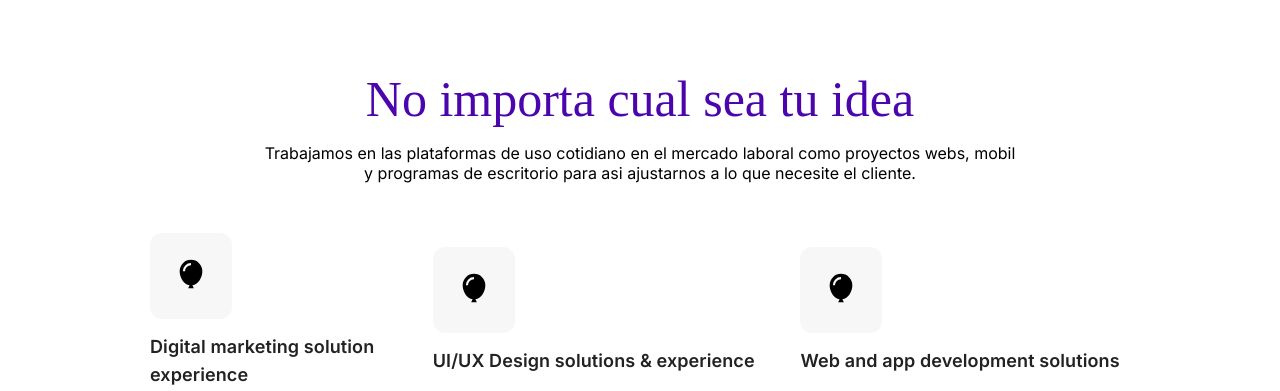
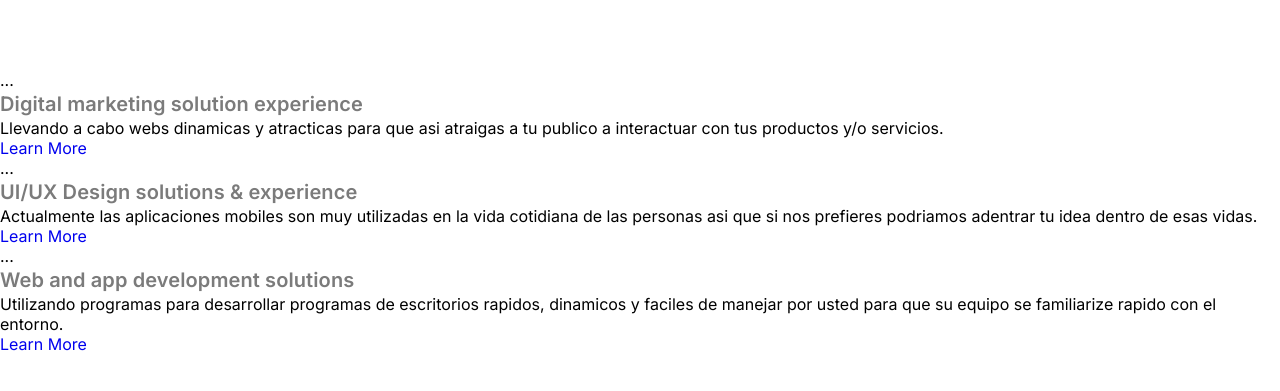
Before and after one commit to HaroldMart/grupo-software, a Next.js app: page / in a window 1280 px wide. Shown: the part 770-1161 px from the top of the page. Built offline with nearby package versions, Linux system fonts and the light colour scheme; a web font is replaced by a local one.

Commit message:
feat: new services compoment created

```diff
--- a/app/(pages)/(home)/page.tsx
+++ b/app/(pages)/(home)/page.tsx
@@ -8,11 +8,14 @@ import Card from "../../components/card";
 import projects from "../../static/projects";
 import Header from "../../components/partials/header";
 import services from "../../static/services";
+import ServicesLinks from "../../components/services-links";
 
 export default function Page() {
 	return (
 		<main>
 			<Header />
+
+			<ServicesLinks />
 
 			<section className="section-1">
 				<div className="container">
--- /dev/null
+++ b/app/components/services-links.tsx
@@ -0,0 +1,35 @@
+
+
+
+export default function ServicesLinks() {
+
+
+    return (
+        <ul>
+            <li>
+                <div className="service-icon">
+                    ...
+                </div>
+                <h5 className="service-title">Digital marketing solution experience</h5>
+                <div className="service-description">Llevando a cabo webs dinamicas y atracticas para que asi atraigas a tu publico a interactuar con tus productos y/o servicios.</div>
+                <a className="service-link-button" href="#">Learn More</a>
+            </li>
+            <li>
+            <div className="service-icon">
+                    ...
+                </div>
+                <h5 className="service-title">UI/UX Design solutions & experience</h5>
+                <div className="service-description">Actualmente las aplicaciones mobiles son muy utilizadas en la vida cotidiana de las personas asi que si nos prefieres podriamos adentrar tu idea dentro de esas vidas.</div>
+                <a className="service-link-button" href="#">Learn More</a>
+            </li>
+            <li>
+            <div className="service-icon">
+                    ...
+                </div>
+                <h5 className="service-title">Web and app development solutions</h5>
+                <div className="service-description">Utilizando programas para desarrollar programas de escritorios rapidos, dinamicos y faciles de manejar por usted para que su equipo se familiarize rapido con el entorno.</div>
+                <a className="service-link-button" href="#">Learn More</a>
+            </li>
+        </ul>
+    );
+}
--- a/app/static/services.ts
+++ b/app/static/services.ts
@@ -1,7 +1,7 @@
 const services = [
     {
         service: "Digital marketing solution experience",
-        description: " Llevando a cabo webs dinamicas y atracticas para que asi atraigas a tu publico a interactuar con tus productos y/o servicios."
+        description: "Llevando a cabo webs dinamicas y atracticas para que asi atraigas a tu publico a interactuar con tus productos y/o servicios."
     },
     {
         service: "UI/UX Design solutions & experience",
```
Also changed, not shown: app/static/css/components/services.scss (added).
